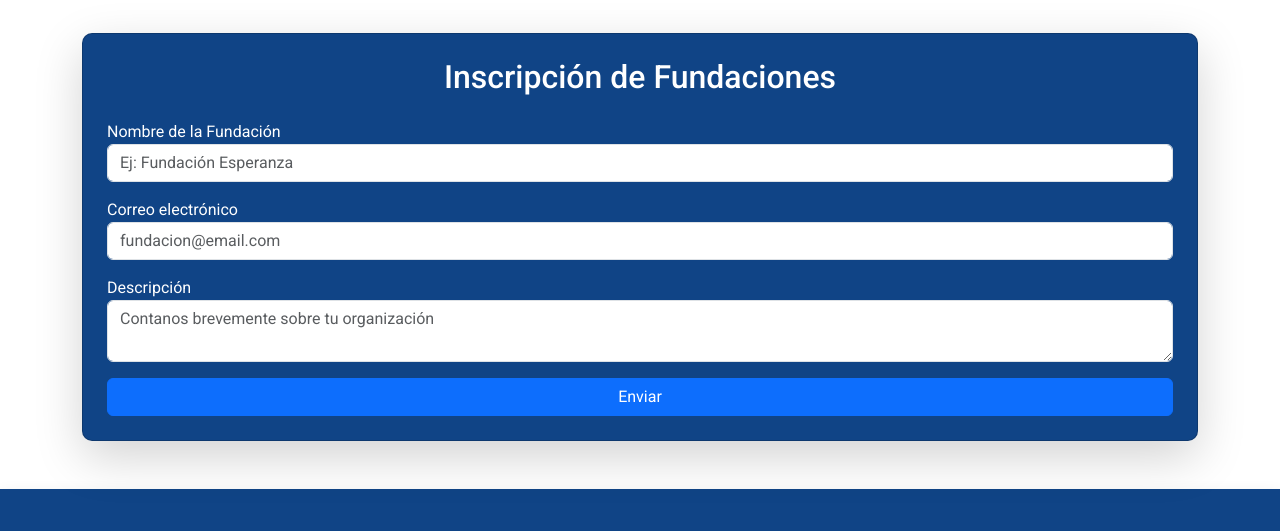
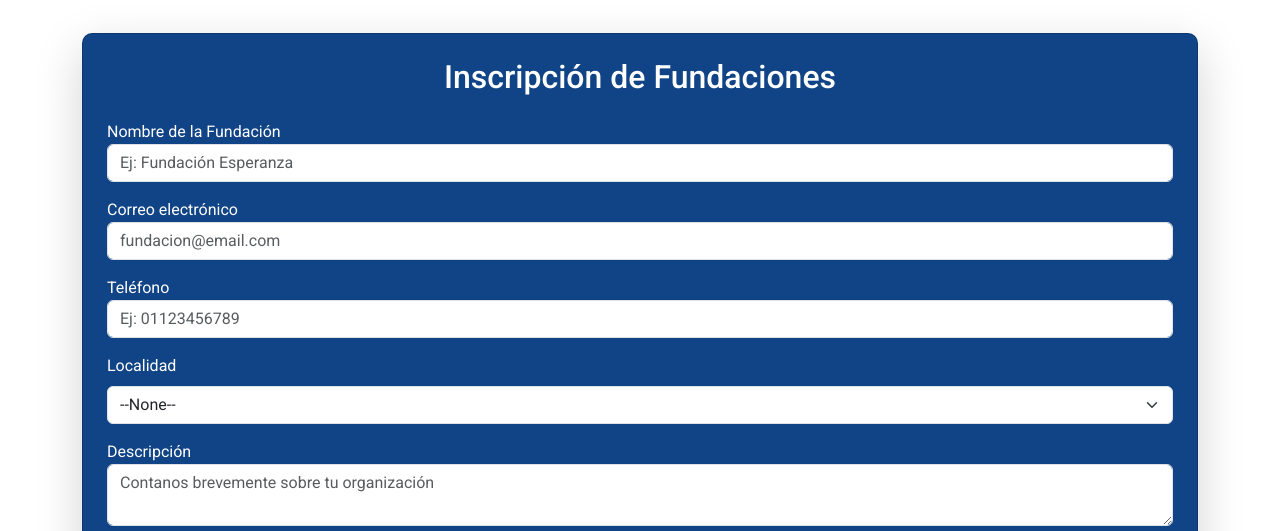
Before and after one commit to sergiosuarez5/puente-solidario, a plain HTML site: page index.html in a window 1280 px wide. Shown: the part 2690-3221 px from the top of the page. Drawn offline with nearby package versions, Linux system fonts and the light colour scheme.

Commit message:
Agregando campos al form

```diff
--- a/index.html
+++ b/index.html
@@ -195,10 +195,10 @@
                 <h2 class="mb-4 text-center">Inscripción de Fundaciones</h2>
 
                 <form id="webToLeadForm"
-                    action="https://webto.salesforce.com/servlet/servlet.WebToLead?encoding=UTF-8&orgId=00DgL00000CRFIc"
+                    action="https://webto.salesforce.com/servlet/servlet.WebToLead?encoding=UTF-8&orgId=00Dg5000000o86B"
                     method="POST"
                     onsubmit="alert('¡Gracias por inscribirte! Tu información fue enviada correctamente.')">
-                    <input type="hidden" name="oid" value="00DgL00000CRFIc">
+                    <input type="hidden" name="oid" value="00Dg5000000o86B">
                     <input type="hidden" name="last_name" value="-">
                     <input type="hidden" name="company" value="Fundación">
                     <input type="hidden" name="retURL" value="https://sergiosuarez5.github.io/puente-solidario/index.html">
@@ -211,6 +211,49 @@
                     <div class="mb-3">
                         <label for="email">Correo electrónico</label>
                         <input id="email" class="form-control" name="email" type="email" placeholder="fundacion@email.com">
+                    </div>
+
+                    <div class="mb-3">
+                        <label for="phone">Teléfono</label>
+                        <input id="phone" class="form-control" name="phone" type="tel" placeholder="Ej: 01123456789">
+                    </div>
+
+                    <div class="mb-3">
+                        <label for="00Ng5000002EuFX" class="form-label">Localidad</label>
+                        <select  id="00Ng5000002EuFX" name="00Ng5000002EuFX" title="Localidad" required class="form-select">
+                            <option value="">--None--</option>
+                            <option value="CABA">CABA</option>
+                            <option value="San Isidro">San Isidro</option>
+                            <option value="Vicente López">Vicente López</option>
+                            <option value="Tigre">Tigre</option>
+                            <option value="San Fernando">San Fernando</option>
+                            <option value="San Martín">San Martín</option>
+                            <option value="Pilar">Pilar</option>
+                            <option value="Escobar">Escobar</option>
+                            <option value="Morón">Morón</option>
+                            <option value="Ituzaingó">Ituzaingó</option>
+                            <option value="Merlo">Merlo</option>
+                            <option value="Moreno">Moreno</option>
+                            <option value="Hurlingham">Hurlingham</option>
+                            <option value="Tres de Febrero">Tres de Febrero</option>
+                            <option value="General Rodríguez">General Rodríguez</option>
+                            <option value="Quilmes">Quilmes</option>
+                            <option value="Avellaneda">Avellaneda</option>
+                            <option value="Lanús">Lanús</option>
+                            <option value="Lomas de Zamora">Lomas de Zamora</option>
+                            <option value="Almirante Brown">Almirante Brown</option>
+                            <option value="Florencio Varela">Florencio Varela</option>
+                            <option value="Berazategui">Berazategui</option>
+                            <option value="Esteban Echeverría">Esteban Echeverría</option>
+                            <option value="Ezeiza">Ezeiza</option>
+                            <option value="La Plata">La Plata</option>
+                            <option value="Mar del Plata">Mar del Plata</option>
+                            <option value="Bahía Blanca">Bahía Blanca</option>
+                            <option value="San Nicolás">San Nicolás</option>
+                            <option value="Tandil">Tandil</option>
+                            <option value="Olavarría">Olavarría</option>
+                            <option value="Junín">Junín</option>
+                        </select>
                     </div>
 
                     <div class="mb-3">
```
